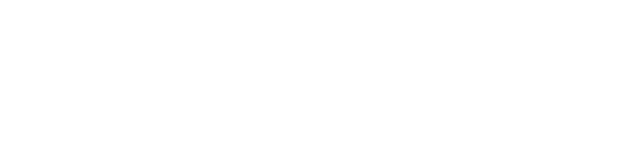
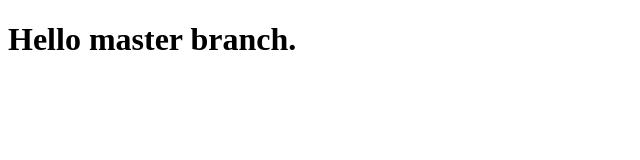
Before and after one commit to yukiihtet/Test1, a plain HTML site: page index.html in a window 1280 px wide. Shown: the whole page, without its empty margins (0-640 px from the left). Drawn offline with Linux system fonts and the light colour scheme.

Commit message:
update commit

```diff
--- a/index.html
+++ b/index.html
@@ -7,6 +7,6 @@
     <title>Document</title>
 </head>
 <body>
-
+    <h1>Hello master branch.</h1>
 </body>
 </html>
```
